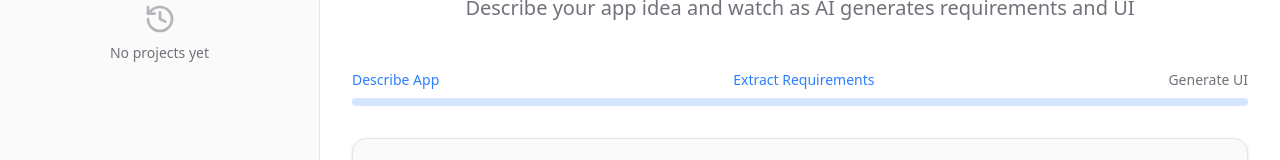
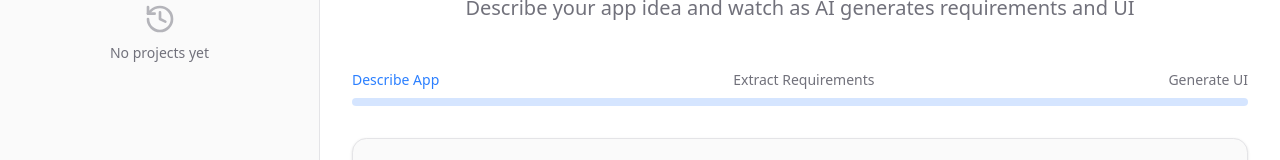
Before and after one commit to coreyyy34/mini-ai-app-builder, a React (Vite) app in the folder frontend/: page / in a window 1280 px wide. Shown: the part 151-311 px from the top of the page. Built offline with nearby package versions, Linux system fonts and the light colour scheme.

Commit message:
use zustland to manage app builder state

```diff
--- a/frontend/src/components/app-builder.tsx
+++ b/frontend/src/components/app-builder.tsx
@@ -1,18 +1,18 @@
-import { useState } from "react";
 import DescribeAppStep from "./steps/describe-app-step";
 import ExtractRequirementsStep from "./steps/extract-requirements-step";
 import GenerateUiStep from "./steps/generate-ui-step";
 import { Progress } from "./ui/progress";
+import { useAppBuilderStore } from "@/stores/app-builder-store";
 
 const AppBuilder = () => {
-	const [currentStep, setCurrentStep] = useState(1);
+	const currentStep = useAppBuilderStore((state) => state.currentStep);
 	const steps = [
 		{ value: 0, label: "Describe App" },
 		{ value: 1, label: "Extract Requirements" },
 		{ value: 2, label: "Generate UI" },
 	];
 	const totalSteps = steps.length;
-	const stepProgress = ((currentStep - 1) / (totalSteps - 1)) * 100;
+	const stepProgress = (currentStep / (totalSteps - 1)) * 100;
 
 	return (
 		<div className="space-y-8">
@@ -34,18 +34,9 @@ const AppBuilder = () => {
 				<Progress value={stepProgress}></Progress>
 			</div>
 
-			{currentStep === 1 && (
-				<DescribeAppStep
-					onSubmit={() => setCurrentStep((prev) => prev + 1)}
-				/>
-			)}
-			{currentStep === 2 && (
-				<ExtractRequirementsStep
-					onSubmit={() => setCurrentStep((prev) => prev + 1)}
-					onGoBack={() => setCurrentStep((prev) => prev - 1)}
-				/>
-			)}
-			{currentStep === 3 && <GenerateUiStep />}
+			{currentStep === 0 && <DescribeAppStep />}
+			{currentStep === 1 && <ExtractRequirementsStep />}
+			{currentStep === 2 && <GenerateUiStep />}
 		</div>
 	);
 };
--- a/frontend/src/components/steps/describe-app-step.tsx
+++ b/frontend/src/components/steps/describe-app-step.tsx
@@ -1,21 +1,18 @@
 import { Sparkles } from "lucide-react";
-import { useState, type FC } from "react";
 import { Button } from "../ui/button";
 import { Textarea } from "../ui/textarea";
 import StepCard from "../step-card";
+import { AppBuilderStep, useAppBuilderStore } from "@/stores/app-builder-store";
 
-interface DescribeAppStepProps {
-	onSubmit: () => void;
-}
-
-const DescribeAppStep: FC<DescribeAppStepProps> = ({ onSubmit }) => {
-	const [prompt, setPrompt] = useState("");
+const DescribeAppStep = () => {
+	const description = useAppBuilderStore((state) => state.description);
+	const setDescription = useAppBuilderStore((state) => state.setDescription);
+	const setStep = useAppBuilderStore((state) => state.setStep);
+	const reset = useAppBuilderStore((state) => state.reset);
 
 	const handleSubmit = () => {
-		onSubmit();
+		setStep(AppBuilderStep.GenerateUI);
 	};
-
-	const handleClear = () => setPrompt("");
 
 	return (
 		<StepCard>
@@ -26,13 +23,13 @@ const DescribeAppStep: FC<DescribeAppStepProps> = ({ onSubmit }) => {
 			/>
 			<StepCard.Content>
 				<Textarea
-					value={prompt}
-					onChange={(e) => setPrompt(e.target.value)}
+					value={description}
+					onChange={(e) => setDescription(e.target.value)}
 					placeholder="I want an app to manage student courses and grades..."
 				/>
 			</StepCard.Content>
 			<StepCard.Footer>
-				<Button variant="outline" onClick={handleClear}>
+				<Button variant="outline" onClick={reset}>
 					Clear
 				</Button>
 				<Button onClick={handleSubmit}>Extract Requirements</Button>
--- a/frontend/src/components/steps/extract-requirements-step.tsx
+++ b/frontend/src/components/steps/extract-requirements-step.tsx
@@ -1,20 +1,17 @@
 import { Code } from "lucide-react";
-import { type FC } from "react";
 import StepCard from "../step-card";
 import { Button } from "../ui/button";
+import { AppBuilderStep, useAppBuilderStore } from "@/stores/app-builder-store";
 
-interface ExtractRequirementsStepProps {
-	onGoBack: () => void;
-	onSubmit: () => void;
-}
+const ExtractRequirementsStep = () => {
+	const setStep = useAppBuilderStore((state) => state.setStep);
 
-const ExtractRequirementsStep: FC<ExtractRequirementsStepProps> = ({
-	onGoBack,
-	onSubmit,
-}) => {
+	const handleBack = () => {
+		setStep(AppBuilderStep.DescribeApp);
+	};
+
 	const handleSubmit = () => {
-		console.log("clicked");
-		onSubmit();
+		setStep(AppBuilderStep.GenerateUI);
 	};
 
 	return (
@@ -26,7 +23,7 @@ const ExtractRequirementsStep: FC<ExtractRequirementsStepProps> = ({
 			/>
 			<StepCard.Content></StepCard.Content>
 			<StepCard.Footer>
-				<Button variant="outline" onClick={onGoBack}>
+				<Button variant="outline" onClick={handleBack}>
 					Edit Description
 				</Button>
 				<Button onClick={handleSubmit}>Generate UI</Button>
--- a/frontend/src/components/steps/generate-ui-step.tsx
+++ b/frontend/src/components/steps/generate-ui-step.tsx
@@ -1,8 +1,11 @@
 import { Code } from "lucide-react";
 import StepCard from "../step-card";
 import { Button } from "../ui/button";
+import { useAppBuilderStore } from "@/stores/app-builder-store";
 
 const GenerateUiStep = () => {
+	const reset = useAppBuilderStore((state) => state.reset);
+
 	return (
 		<StepCard>
 			<StepCard.Header
@@ -12,7 +15,7 @@ const GenerateUiStep = () => {
 			/>
 			<StepCard.Content></StepCard.Content>
 			<StepCard.Footer>
-				<Button type="button" variant="outline">
+				<Button type="button" variant="outline" onClick={reset}>
 					Start Over
 				</Button>
 			</StepCard.Footer>
--- /dev/null
+++ b/frontend/src/stores/app-builder-store.ts
@@ -0,0 +1,33 @@
+import type { ParsedRequirements } from "@/types/types";
+import { create } from "zustand";
+
+export const AppBuilderStep = {
+	DescribeApp: 0,
+	ExtractRequirements: 1,
+	GenerateUI: 2,
+} as const;
+
+export type AppBuilderStep =
+	(typeof AppBuilderStep)[keyof typeof AppBuilderStep];
+
+interface AppBuilderState {
+	currentStep: number;
+	description: string;
+	requirements: ParsedRequirements | null;
+	setStep: (step: AppBuilderStep) => void;
+	setDescription: (description: string) => void;
+	setRequirements: (requirements: ParsedRequirements | null) => void;
+	reset: () => void;
+}
+
+export const useAppBuilderStore = create<AppBuilderState>()((set, get) => ({
+	currentStep: 0,
+	description: "",
+	requirements: null,
+
+	setStep: (currentStep) => set({ currentStep }),
+	setDescription: (description: string) => set({ description }),
+	setRequirements: (requirements: ParsedRequirements | null) =>
+		set({ requirements }),
+	reset: () => set({ currentStep: 0, description: "", requirements: null }),
+}));
--- /dev/null
+++ b/frontend/src/types/types.ts
@@ -0,0 +1,6 @@
+export interface ParsedRequirements {
+	appName: string;
+	entities: string[];
+	roles: string[];
+	features: string[];
+}
```
